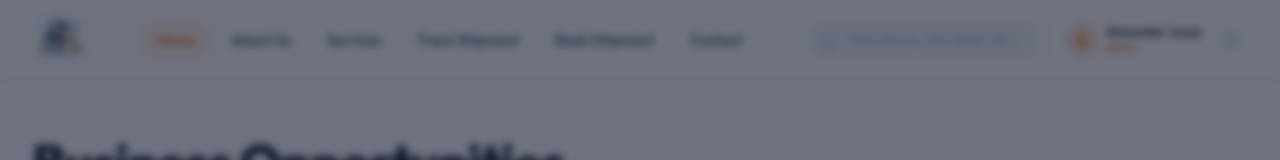
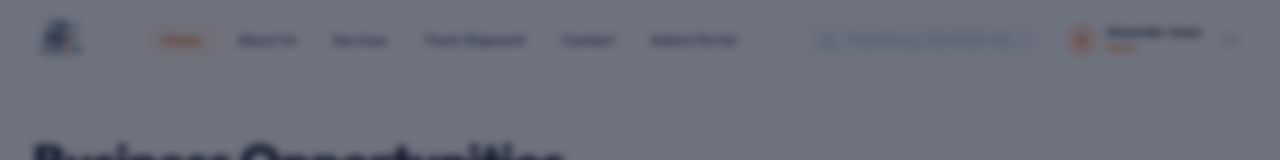
Before and after one commit to thejobsyncit/josan-logistics-website2, a React (Vite) app: page / in a window 1280 px wide. Shown: the top 160 px of the page. Built offline with nearby package versions, Linux system fonts and the light colour scheme; the HTML template or start-up script is replaced by a standard one.

Commit message:
Hide book shipment link from navigation for Admin login and expose Admin Portal link

```diff
--- a/src/components/Navbar.jsx
+++ b/src/components/Navbar.jsx
@@ -86,6 +86,9 @@ export const Navbar = ({ activeTab, setActiveTab }) => {
   } else if (currentRole === 'driver') {
     navItems = navItems.filter(item => item.id !== 'track' && item.id !== 'book');
     navItems.push({ id: 'driver-dashboard', label: 'Driver Portal' });
+  } else if (currentRole === 'admin') {
+    navItems = navItems.filter(item => item.id !== 'book');
+    navItems.push({ id: 'admin-dashboard', label: 'Admin Portal' });
   }
 
   return (
```
